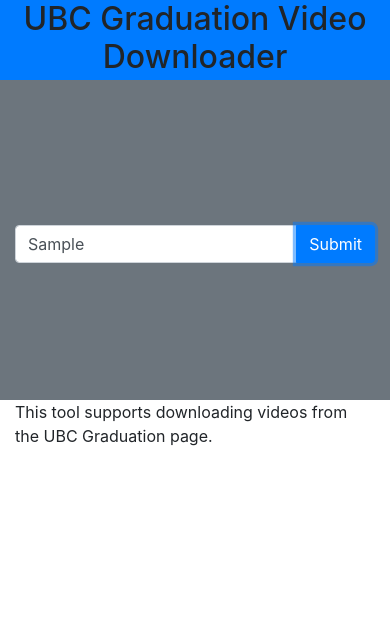
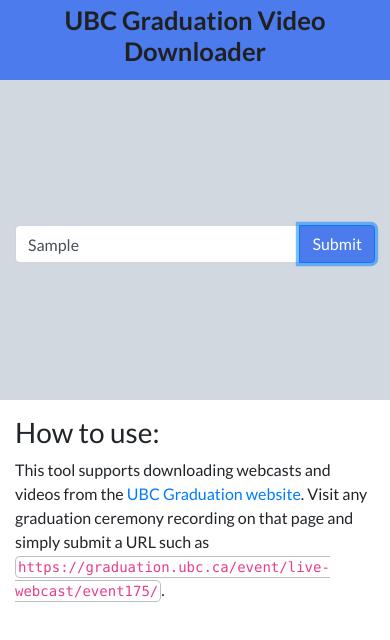
Before and after one commit to DonneyF/ubc-grad-downloader-web, a plain HTML site: page index.html in a window 390 px wide. Both pictures are taken after typing "Sample" into the empty fields and a click on the button "Submit". Drawn offline with Linux system fonts and the light colour scheme; no server answers.

Commit message:
Responsive header text, button loading, custom colors, some description text

```diff
--- a/index.html
+++ b/index.html
@@ -7,50 +7,104 @@
     <meta name="viewport" content="width=device-width, initial-scale=1, shrink-to-fit=no">
     <meta http-equiv="x-ua-compatible" content="ie=edge">
     <link rel="stylesheet" href="css/bootstrap.min.css">
+    <link href="https://fonts.googleapis.com/css?family=Lato:400,700,400italic,700italic" rel="stylesheet" type="text/css">
+    <link rel="stylesheet" href="https://cdnjs.cloudflare.com/ajax/libs/font-awesome/4.7.0/css/font-awesome.min.css">
     <title>UBC Graduation Video Downloader</title>
 </head>
 
 <body>
 
+    <style>
+        .bg-primary {
+            background-color: #4b7bec !important;
+        }
+
+        .bg-secondary {
+            background-color: #d1d8e0 !important;
+        }
+
+        .btn-primary {
+            background-color: #4b7bec !important;
+        }
+
+        .text-primary {
+            color: #3867d6 !important;
+        }
+
+        .text-secondary {
+            color: #202020 !important;
+        }
+
+        body {
+            font-family: Lato;
+        }
+
+        code {
+            border-radius: 5px;
+            -moz-border-radius: 5px;
+            -webkit-border-radius: 5px;
+            border: 1px solid #BCBEC0;
+            padding: 2px;
+        }
+        /* Responsive Header Text */
+        @media screen and (max-width: 767px) {
+            #header-text {
+                font-size: calc(25px + 6 * ((100vw - 320px) / 680));
+            }
+        }
+    </style>
+    <!-- Header -->
+    <header class="bg-primary">
         <div class="container">
-        <!-- Header -->
-        <div class="row bg-primary align-items-center" style="height: 5rem;">
-            <section class="col text-center">
-                <h2 class="align-middle">UBC Graduation Video Downloader</h2>
+            <div class="row align-items-center" style="height: 5rem;">
+                <section class="col text-center ">
+                    <h2 class="align-middle text-secondary font-weight-bold" id="header-text">UBC Graduation Video Downloader</h2>
                 </section>
             </div>
+        </div>
+    </header>
 
     <!-- Download Form-->
-        <div class="row bg-secondary align-items-center" style="height: 20rem;">
+    <section class="bg-secondary mb-3">
+        <div class="container">
+            <div class="row align-items-center" style="height: 20rem;">
                 <div class="col-md-8 offset-md-2">
                     </br>
                     <form>
                         <div class="input-group mb-3">
                             <input type="text" class="form-control" placeholder="UBC Graduation Video url" id="videoUrl" aria-label="Video URL">
                             <div class="input-group-append">
-                            <button class="btn btn-primary" type="button" id="submit">Submit</button>
+                                <button class="btn btn-primary" type="button" id="submit2" data-loading-text="<i class='fa fa-circle-o-notch fa-spin'></i> Processing">Submit</button>
                             </div>
                         </div>
                     </form>
                 </div>
             </div>
+    </section>
 
     <!-- Download Information-->
+    <section>
+        <div class="container">
             <div class="row bg-white" style="height: 20rem;">
                 <section class="col">
-                <p>This tool supports downloading videos from the UBC Graduation page.</p>
+                    <h3 class="">How to use:</h3>
+                    <p>This tool supports downloading webcasts and videos from the <a href="https://graduation.ubc.ca/event/live-webcast/">UBC
+                            Graduation website</a>. Visit any graduation ceremony recording on that page and simply submit
+                        a URL such as <code>https://graduation.ubc.ca/event/live-webcast/event175/</code>. </p>
                 </section>
             </div>
-
-    </div><!-- container -->
+        </div>
+    </section>
 
     <script src="js/jquery.min.js"></script>
     <script src="js/popper.min.js"></script>
     <script src="js/bootstrap.min.js"></script>
     <script>
-        $("#submit" ).click(function() {
+        $("#submit").click(function () {
+            // Get the url
             var url = $('#videoUrl').val();
 
+            // Send API request
             $.ajax({
                 url: "https://rno8u4i01m.execute-api.us-west-2.amazonaws.com/prod/UBCGraduationDownloader",
                 type: "POST",
@@ -59,13 +113,35 @@
                 data: {
                     url: url
                 },
+                // Function to run on success
                 success: function (response) {
                     console.log(response);
                 },
-                error: function(response) {
+                // Function to run on error
+                error: function (response) {
                     console.log(response);
                 }
             });
+        });
+
+        $('.btn').on('click', function () {
+            var $this = $(this);
+            var loadingText = '<i class="fa fa-circle-o-notch fa-spin"></i> Loading...';
+            if ($(this).html() !== loadingText) {
+                // Store original text
+                $this.data('original-text', $(this).html());
+                // Set disabled state for button
+                $this.addClass('disabled');
+                // Set loading text
+                $this.html(loadingText);
+            }
+            // Function to run after timeout
+            setTimeout(function () {
+                // Set the original text
+                $this.html($this.data('original-text'));
+                // Remove disabled state
+                $this.removeClass('disabled');
+            }, 2000);
         });
     </script>
 </body>
```
Lines whose indentation alone changed are shown as unchanged.
